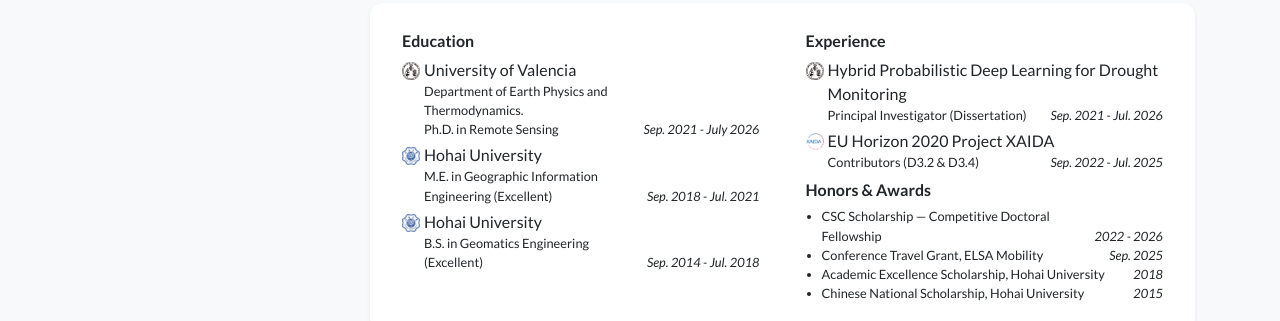
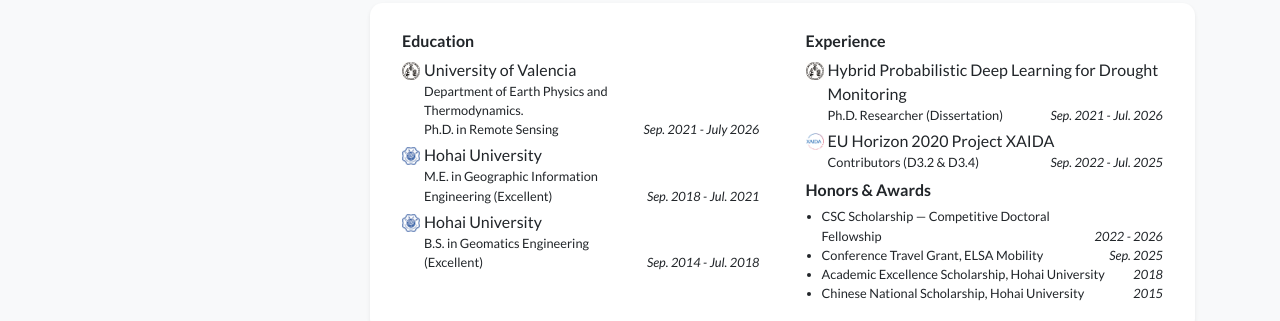
Before and after one commit to mengxue-rs/mengxue-rs.github.io, a Jekyll site: the page built from index.html, in a window 1280 px wide and 1321 px high. Shown: the part 665-986 px from the top of the window. Built offline with Jekyll 4.4.1, drawn with Linux system fonts in a browser that asks for light colours; nearby versions of some CDN libraries; a style sheet for code colours, icons or effects is not loaded.

Commit message:
Update profile.yml

```diff
--- a/_data/profile.yml
+++ b/_data/profile.yml
@@ -60,7 +60,7 @@ education:
 experience:
 - name: Hybrid Probabilistic Deep Learning for Drought Monitoring
   logo: /assets/images/badges/UV_logo.jpg
-  position: Principal Investigator (Dissertation)
+  position: Ph.D. Researcher (Dissertation)
   date: Sep. 2021 - Jul. 2026
 - name: EU Horizon 2020 Project XAIDA
   logo: /assets/images/badges/XAIDA_logo.png
```
